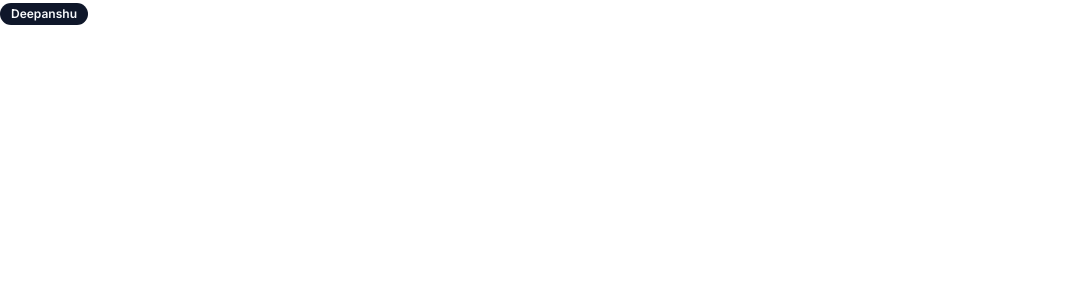
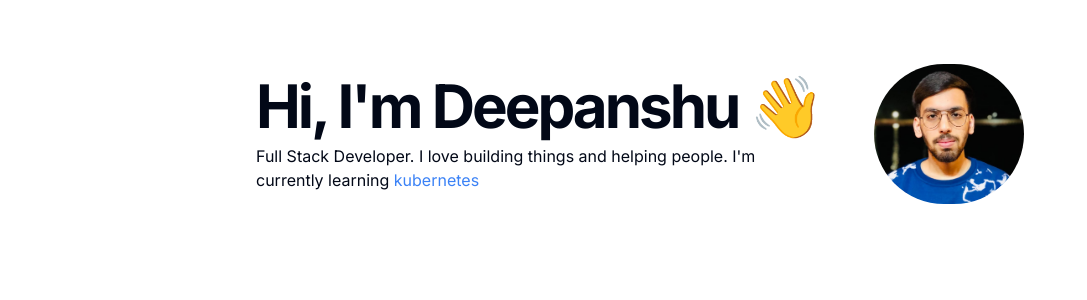
Before and after one commit to deepanshu2711/PORTFOILO, a Next.js app: page / in a window 1280 px wide. Shown: the top 300 px of the page, without its empty margins (0-1087 px from the left). Built offline with nearby package versions, Linux system fonts and the light colour scheme.

Commit message:
added hero section

```diff
--- a/app/page.tsx
+++ b/app/page.tsx
@@ -1,10 +1,11 @@
-import { Badge } from "@/components/ui/badge";
-import Image from "next/image";
+import HeroSection from "@/components/ui/HeroSection";
 
 export default function Home() {
   return (
-    <main>
-      <Badge>Deepanshu</Badge>
+    <main className="max-w-3xl mx-auto px-[20px] md:px-0">
+      <div className="flex flex-col mt-16">
+        <HeroSection />
+      </div>
     </main>
   );
 }
--- /dev/null
+++ b/components/ui/HeroSection.tsx
@@ -0,0 +1,35 @@
+import Image from "next/image";
+import Link from "next/link";
+
+const HeroSection = () => {
+  return (
+    <div className="flex  items-center justify-between">
+      <div className="flex flex-col gap-2">
+        <h1 className="inline-block text-3xl font-bold tracking-tighter sm:text-5xl xl:text-6xl/none">
+          Hi, I&apos;m Deepanshu 👋
+        </h1>
+        <p className=" max-w-[400px] md:max-w-[500px] text-[12px] md:text-[16px]">
+          Full Stack Developer. I love building things and helping people.
+          I&apos;m currently learning{" "}
+          <Link
+            className="text-blue-500 hover:text-blue-600"
+            href="https://kubernetes.io/"
+          >
+            kubernetes
+          </Link>
+        </p>
+      </div>
+      <div>
+        <Image
+          src={"/me.jpeg"}
+          alt="Deepanshu"
+          width={150}
+          height={150}
+          className="rounded-full"
+        />
+      </div>
+    </div>
+  );
+};
+
+export default HeroSection;
```
Also changed, not shown: public/me.jpeg (added).
